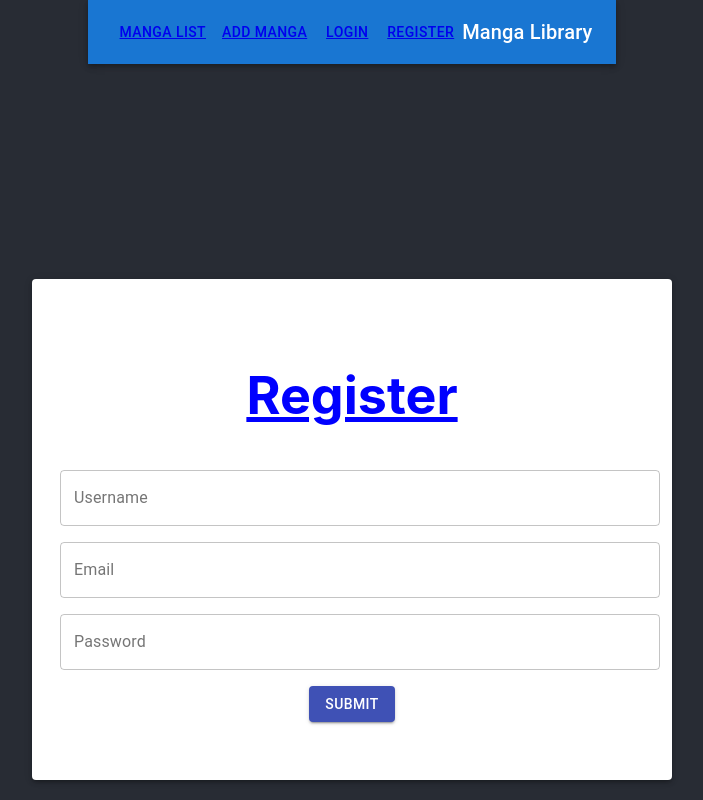
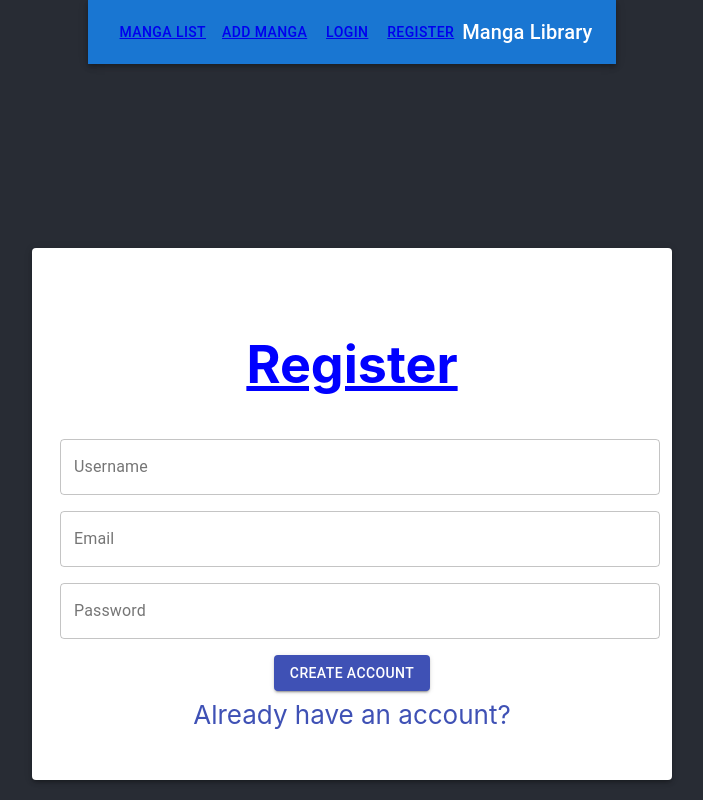
Before and after one commit to tammytheviet/m223-multi-user-applikation, a React (Create React App) app in the folder frontend/: page /register in a window 1280 px wide. Shown: the whole page, without its empty margins (288-991 px from the left). Built offline with nearby package versions, Linux system fonts and the light colour scheme.

Commit message:
changed Register.js

```diff
--- a/frontend/src/components/Register.js
+++ b/frontend/src/components/Register.js
@@ -2,7 +2,7 @@ import * as React from "react";
 import { useState } from "react"
 import { makeStyles } from '@material-ui/core/styles';
 import TextField from '@material-ui/core/TextField';
-import { Paper, Button } from '@material-ui/core';
+import { Paper, Button, Link } from '@material-ui/core';
 import { useNavigate } from "react-router-dom";
 
 const useStyles = makeStyles((theme) => ({
@@ -22,8 +22,8 @@ export default function Register(){
     const navigate = useNavigate()
     const classes = useStyles();
 
-    const handleSubmit = (event) =>{
-        event.preventDefault();
+    const handleSubmit = (e) =>{
+        e.preventDefault();
         fetch("http://localhost:8080/api/auth/signup", {
             method:"POST",
             redirect: "follow",
@@ -38,8 +38,9 @@ export default function Register(){
             })
         }).then(res => {
             return console.log(res)
+        }).then(res => {
+            return console.log(username, email, password)
         })
-        return console.log("Success")
     }
 
     return (
@@ -47,7 +48,7 @@ export default function Register(){
             <Paper elevation={3} style={paperStyle}>
                 <h1 style={{color:"blue"}}><u>Register</u></h1>
 
-                <form className={classes.root} noValidate autoComplete="off" onSubmit={() => {handleSubmit(); navigate("/login")}}>
+                <form className={classes.root} noValidate autoComplete="off">
 
                     <TextField id="outlined-basic" label="Username" variant="outlined" fullWidth
                     value={username}
@@ -62,9 +63,10 @@ export default function Register(){
                     onChange={(e)=>setPassword(e.target.value)}
                     type="password"
                     />
-                    <Button variant="contained" color="primary" type="submit">
-                        Submit
-                    </Button>
+                    <Button variant="contained" color="primary" onClick={handleSubmit}>
+                        Create Account
+                    </Button><br/>
+                    <Link href="./signin">Already have an account?</Link>
                 </form>
             </Paper>
     </>
```
